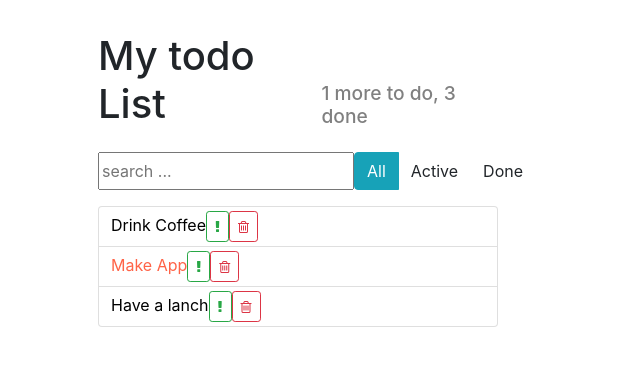
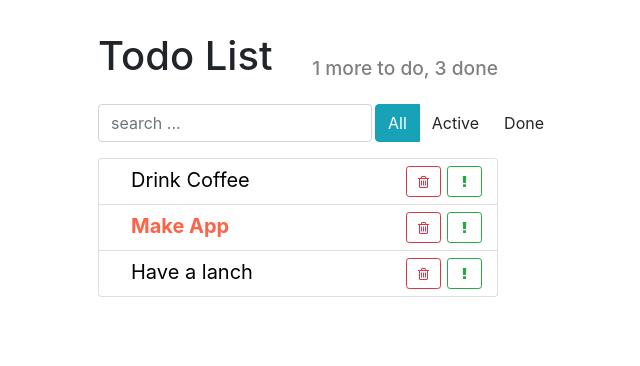
Before and after one commit to artkad/todo, a React app: page / in a window 1280 px wide. Shown: the whole page, without its empty margins (342-982 px from the left). Built offline with nearby package versions, Linux system fonts and the light colour scheme.

Commit message:
refactoring project

```diff
--- a/src/components/app-header.js
+++ b/src/components/app-header/app-header.js
@@ -3,7 +3,7 @@ import './app-header.css';
 const AppHeader = ({ toDo, done}) => {
   return (
     <div className='app-header d-flex'>
-    <h1>My todo List</h1>
+    <h1>Todo List</h1>
     <h2>{toDo} more to do, {done} done</h2>
     </div>
   );
--- /dev/null
+++ b/src/components/app-header/index.js
@@ -0,0 +1,3 @@
+import AppHeader from './app-header';
+
+export default AppHeader;
--- /dev/null
+++ b/src/components/app/app.js
@@ -0,0 +1,27 @@
+import React from 'react';
+import AppHeader from '../app-header';
+import SearchPanel from '../search-panel';
+import TodoList from '../todo-list';
+import ItemStatusFilter from '../item-status-filter';
+import './app.css';
+const App = () => {
+
+  const todoData = [
+    { label: 'Drink Coffee', important: false, id: 1},
+    { label: 'Make App', important: true, id: 2},
+    { label: 'Have a lanch', important: false, id: 3}
+  ];
+
+  return (
+    <div className='todo-app'>
+    <AppHeader toDo={1} done={3} />
+    <div className='top-panel d-flex'>
+    <SearchPanel />
+    <ItemStatusFilter />
+    </div>
+    <TodoList todos={todoData} />
+  </div>
+  );
+};
+
+export default App;
--- /dev/null
+++ b/src/components/app/index.js
@@ -0,0 +1,3 @@
+import App from './app';
+
+export default App;
--- /dev/null
+++ b/src/components/item-status-filter/index.js
@@ -0,0 +1,3 @@
+import ItemStatusFilter from './item-status-filter';
+
+export default ItemStatusFilter;
--- /dev/null
+++ b/src/components/search-panel/index.js
@@ -0,0 +1,3 @@
+import SearchPanel from './search-panel';
+
+export default SearchPanel;
--- a/src/components/search-panel.css
+++ b/src/components/search-panel/search-panel.css
@@ -1,5 +1,5 @@
 .search-input {
   width: auto;
-  flex-grow: 2;
+  flex-grow: 1;
   margin-right: 3px;
 }
--- a/src/components/search-panel.js
+++ b/src/components/search-panel/search-panel.js
@@ -2,7 +2,9 @@ import React from 'react';
 import './search-panel.css';
 const SearchPanel = () => {
   return (
-    <input placeholder="search ..."/>
+    <input type='text'
+    className='form-control search-input'
+    placeholder="search ..."/>
   );
 };
 
--- /dev/null
+++ b/src/components/todo-list-item/index.js
@@ -0,0 +1,3 @@
+import TodoListItem from './todo-list-item';
+
+export default TodoListItem;
--- a/src/components/todo-list-item.js
+++ b/src/components/todo-list-item/todo-list-item.js
@@ -1,8 +1,9 @@
 import React from 'react';
-import './todo-list-item';
+import './todo-list-item.css';
 const TodoListItem = ({ label, important=false}) => {
   const style = {
-    color:  important ? 'tomato' : 'black'
+    color:  important ? 'tomato' : 'black',
+    fontWeight: important ? 'bold' : 'normal'
   };
 
 
@@ -14,11 +15,11 @@ const TodoListItem = ({ label, important=false}) => {
       {label}
     </span>
     <button type='button'
-    className='btn btn-outline-success btn-sm'>
+    className='btn btn-outline-success btn-sm float-right'>
     <i className='fa fa-exclamation' />
     </button>
     <button type='button'
-    className='btn btn-outline-danger btn-sm'>
+    className='btn btn-outline-danger btn-sm float-right'>
     <i className='fa fa-trash-o' />
     </button>
     </span>
--- /dev/null
+++ b/src/components/todo-list/index.js
@@ -0,0 +1,3 @@
+import TodoList from './todo-list';
+
+export default TodoList;
--- a/src/index.js
+++ b/src/index.js
@@ -1,30 +1,7 @@
 import React from 'react';
 import ReactDOM from 'react-dom';
 
-import AppHeader from './components/app-header';
-import SearchPanel from './components/search-panel';
-import TodoList from './components/todo-list';
-import ItemStatusFilter from './components/item-status-filter';
-import './index.css';
-const App = () => {
-
-  const todoData = [
-    { label: 'Drink Coffee', important: false, id: 1},
-    { label: 'Make App', important: true, id: 2},
-    { label: 'Have a lanch', important: false, id: 3}
-  ];
-
-  return (
-    <div className='todo-app'>
-    <AppHeader toDo={1} done={3} />
-    <div className='top-panel d-flex'>
-    <SearchPanel />
-    <ItemStatusFilter />
-    </div>
-    <TodoList todos={todoData} />
-  </div>
-  );
-};
+import App from './components/app';
 
 ReactDOM.render(<App />,
   document.getElementById('root'));
```
Also changed, not shown: src/components/todo-list/todo-list.js (renamed from src/components/todo-list.js, +3 -4 lines), src/components/app-header/app-header.css (renamed from src/components/app-header.css), src/components/app/app.css (renamed from src/index.css), src/components/item-status-filter/item-status-filter.css (added), src/components/item-status-filter/item-status-filter.js (renamed from src/components/item-status-filter.js), src/components/todo-list-item/todo-list-item.css (renamed from src/components/todo-list-item.css), src/components/todo-list/todo-list.css (renamed from src/components/todo-list.css).
